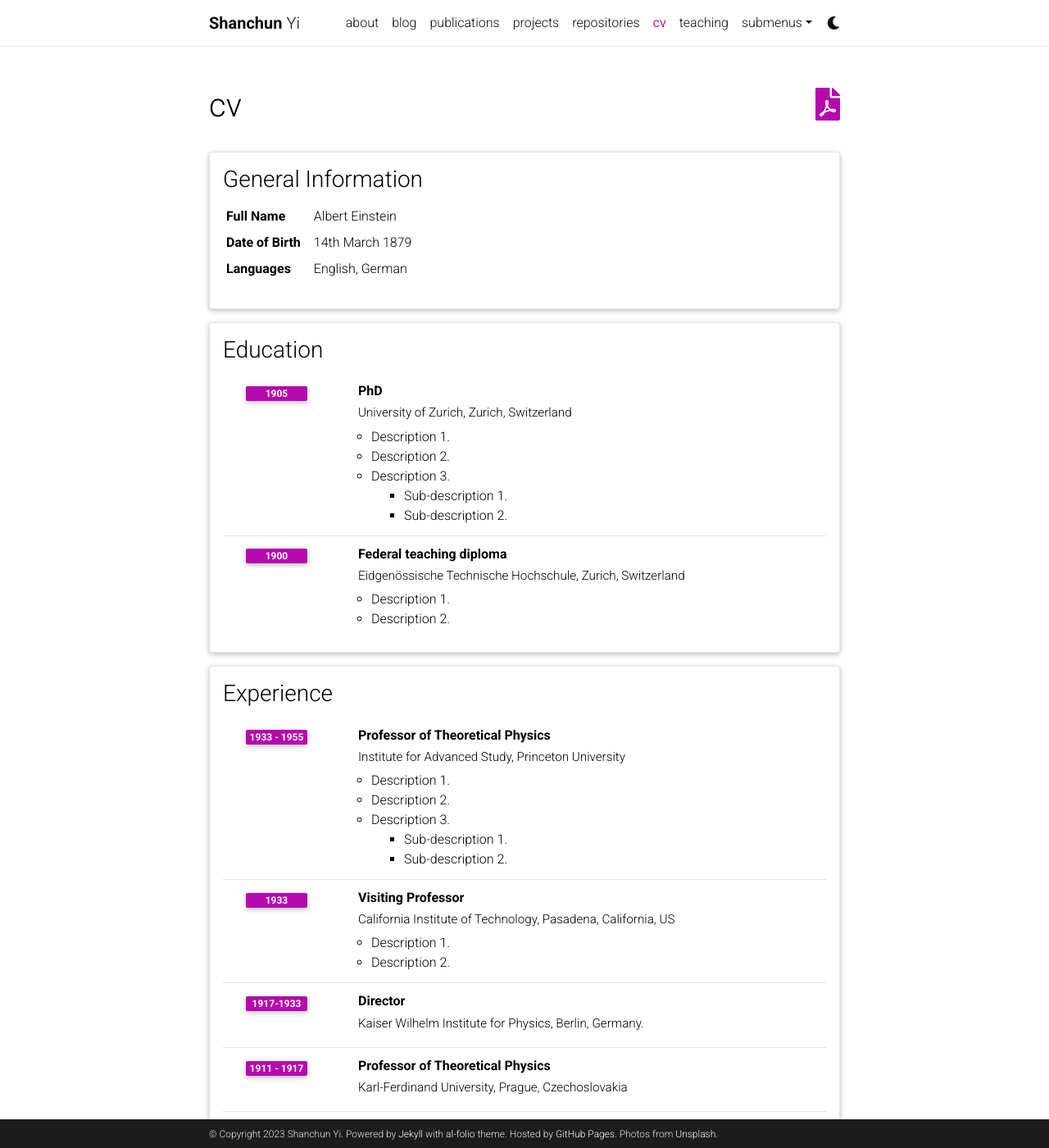
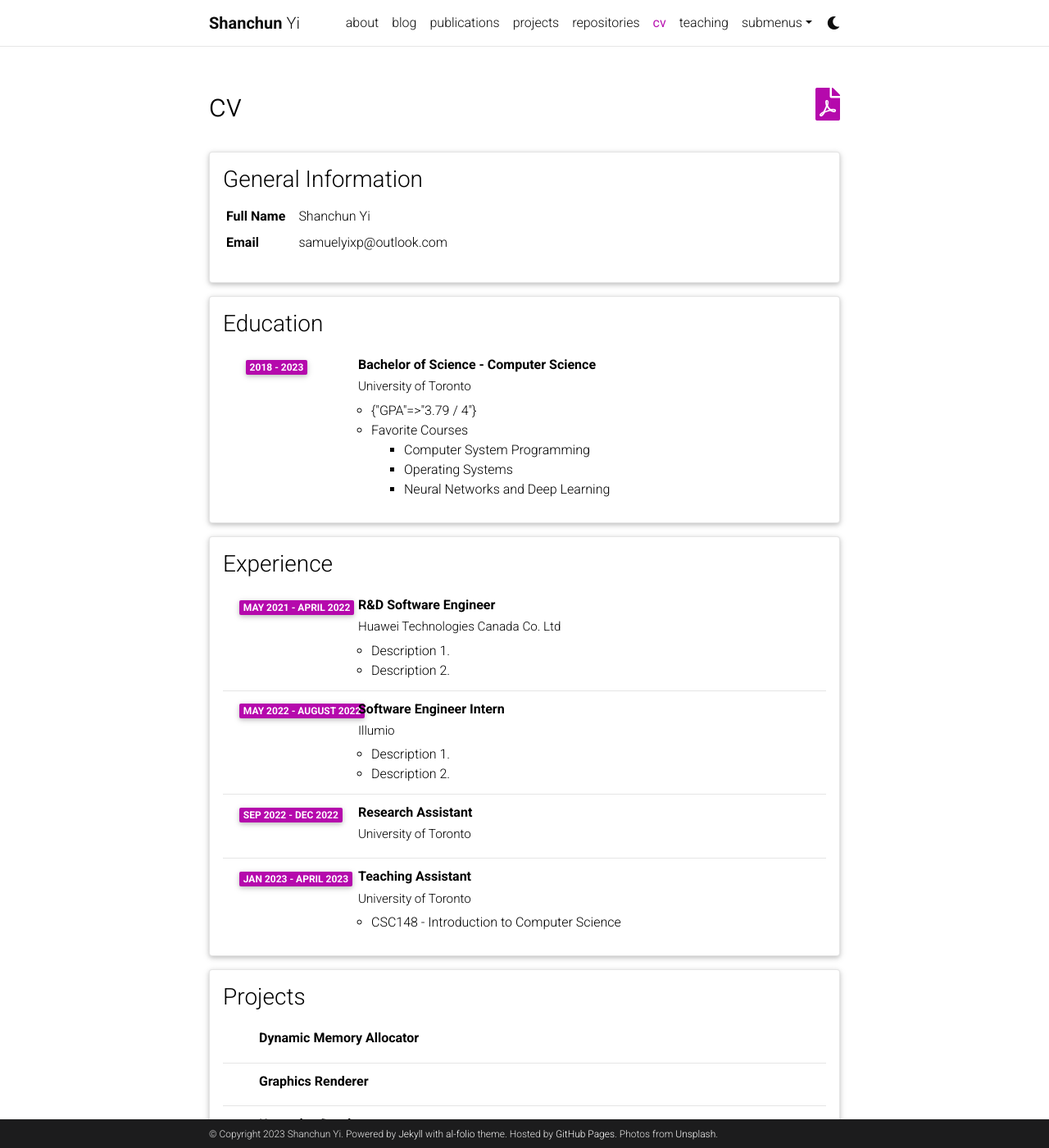
Before and after one commit to xpbeyo/xpbeyo.github.io, a Jekyll site: the page built from _pages/cv.md, in a window 1280 px wide and 1400 px high. Shown: the whole window at 82% size. Built offline with Jekyll 4.4.1, drawn with Linux system fonts in a browser that asks for light colours; comment, search, counter and statistics services are not loaded; a style sheet for code colours, icons or effects is not loaded; some of the changed text lies outside the part shown.

Commit message:
Updated CV

```diff
--- a/_data/cv.yml
+++ b/_data/cv.yml
@@ -2,82 +2,67 @@
   type: map
   contents:
     - name: Full Name
-      value: Albert Einstein
-    - name: Date of Birth
-      value: 14th March 1879
-    - name: Languages
-      value: English, German
+      value: Shanchun Yi
+    - name: Email
+      value: samuelyixp@outlook.com
 
 - title: Education
   type: time_table
   contents:
-    - title: PhD
-      institution: University of Zurich, Zurich, Switzerland
-      year: 1905
+    - title: Bachelor of Science - Computer Science
+      institution: University of Toronto
+      year: 2018 - 2023
+      description:
+        - GPA: 3.79 / 4
+        - title: Favorite Courses
+          contents:
+            - Computer System Programming
+            - Operating Systems
+            - Neural Networks and Deep Learning
+
+- title: Experience
+  type: time_table
+  contents:
+    - title: R&D Software Engineer
+      institution: Huawei Technologies Canada Co. Ltd
+      year: May 2021 - April 2022
       description:
         - Description 1.
         - Description 2.
-        - title: Description 3.
-          contents:
-            - Sub-description 1.
-            - Sub-description 2.
-    - title: Federal teaching diploma
-      institution: Eidgenössische Technische Hochschule, Zurich, Switzerland
-      year: 1900
+    - title: Software Engineer Intern
+      institution: Illumio
+      year: May 2022 - August 2022
       description:
         - Description 1.
         - Description 2.
 
-- title: Experience
+    - title: Research Assistant
+      institution: University of Toronto
+      year: Sep 2022 - Dec 2022
+
+    - title: Teaching Assistant
+      institution: University of Toronto
+      year: Jan 2023 - April 2023
+      description:
+        - CSC148 - Introduction to Computer Science
+
+- title: Projects
   type: time_table
   contents:
-    - title: Professor of Theoretical Physics
-      institution: Institute for Advanced Study, Princeton University
-      year: 1933 - 1955
+    - title: Dynamic Memory Allocator
       description:
-        - Description 1.
-        - Description 2.
-        - title: Description 3.
-          contents:
-            - Sub-description 1.
-            - Sub-description 2.
-    - title: Visiting Professor
-      institution: California Institute of Technology, Pasadena, California, US
-      year: 1933
+    - title: Graphics Renderer
       description:
-        - Description 1.
-        - Description 2.
-
-    - title: Director
-      institution: Kaiser Wilhelm Institute for Physics, Berlin, Germany.
-      year: 1917-1933
-
-    - title: Professor of Theoretical Physics
-      institution: Karl-Ferdinand University, Prague, Czechoslovakia
-      year: 1911 - 1917
+    - title: Key-value Database
       description:
-
-    - title: Associate Professor of Theoretical Physics
-      institution: University of Zurich, Zurich, Switzerland
-      year: 1909 - 1911
-
-- title: Open Source Projects
-  type: time_table
-  contents:
-    - title: <a href="https://github.com/alshedivat/al-folio">al-folio</a>
-      year: 2015-now
-      description: A beautiful, simple, clean, and responsive Jekyll theme for academics.
-
-- title: Honors and Awards
-  type: time_table
-  contents:
-    - year: 1921
-      items:
-        - Nobel Prize in Physics
-        - Matteucci Medal
-    - year: 2029
-      items:
-        - Max Planck Medal
+    - title: Distributed Database System
+      description:
+    - title: Conway's Game of Life
+      description:
+    - title: Global Sustainable Food
+      description:
+    - title: Diving Site Booking System
+      description:
 
 - title: Academic Interests
   type: nested_list
@@ -90,8 +75,3 @@
       items:
         - Description 1.
         - Description 2.
-
-- title: Other Interests
-  type: list
-  contents:
-    - <u>Hobbies:</u> Hobby 1, Hobby 2, etc.
```
